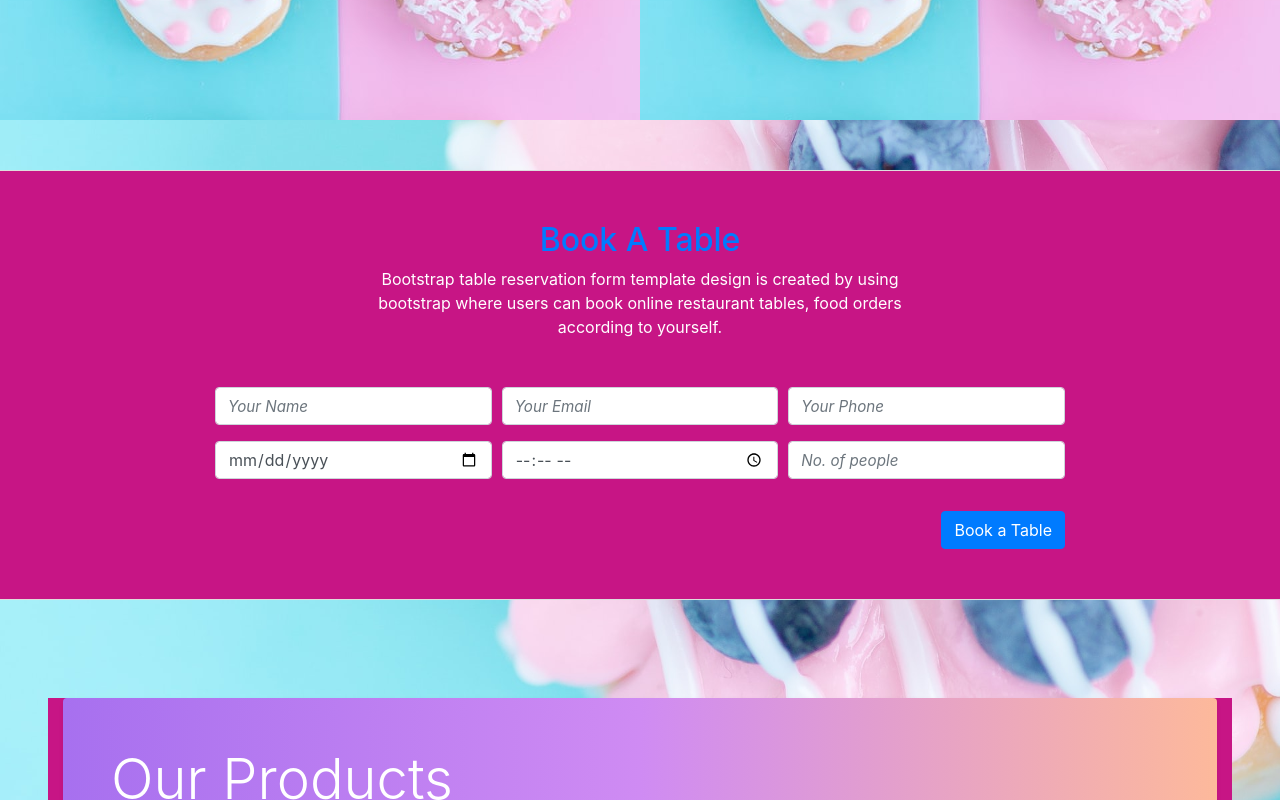
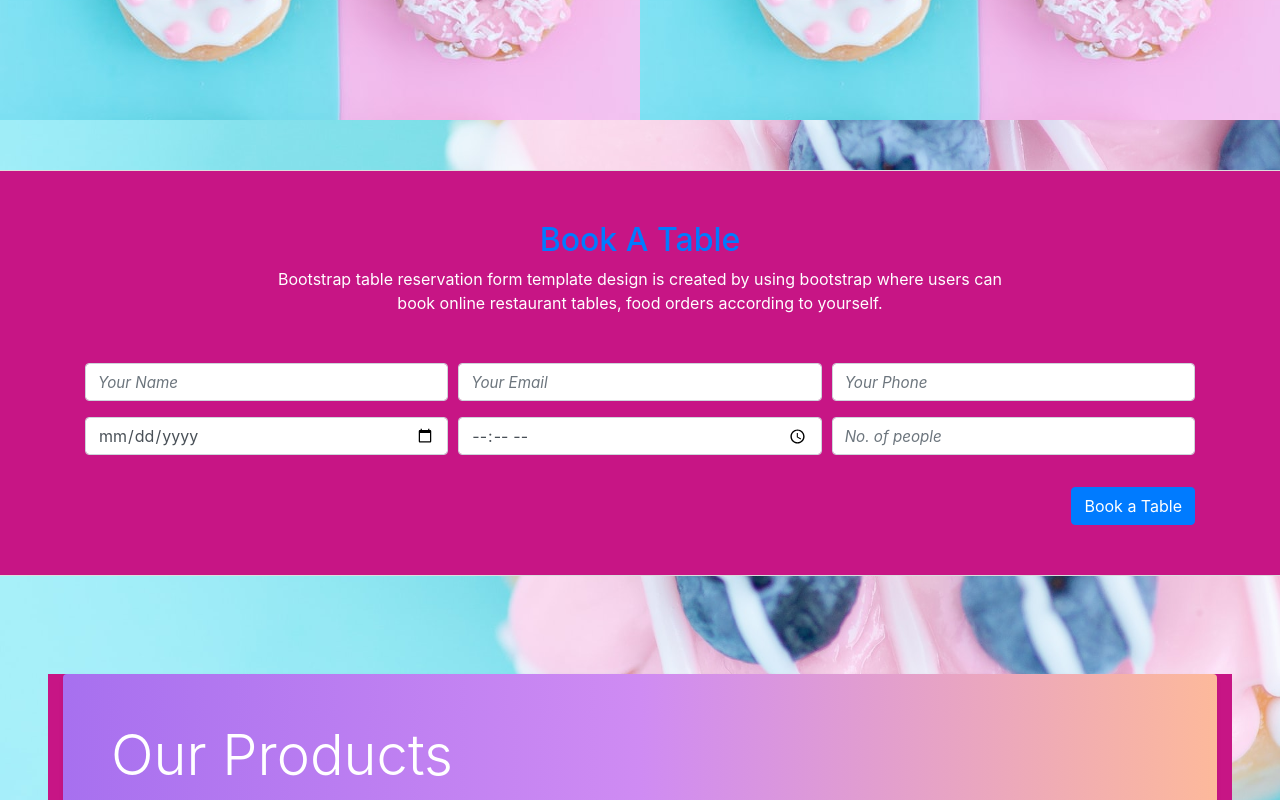
Before and after one commit to scoder-prog/bakerysite, a plain HTML site: page index.html in a window 1280 px wide. Shown: the part 559-1359 px from the top of the page. Drawn offline with nearby package versions, Linux system fonts and the light colour scheme.

Commit message:
Update main.css

```diff
--- a/main.css
+++ b/main.css
@@ -166,7 +166,7 @@ body {
 /*booktable*/
 #book-a-table {
 
-    padding: 50px 200px;
+    padding: 50px 0;
     border-top: 1px solid #ddd;
     border-bottom: 1px solid #ddd;
     margin: 50px 0px;
```
